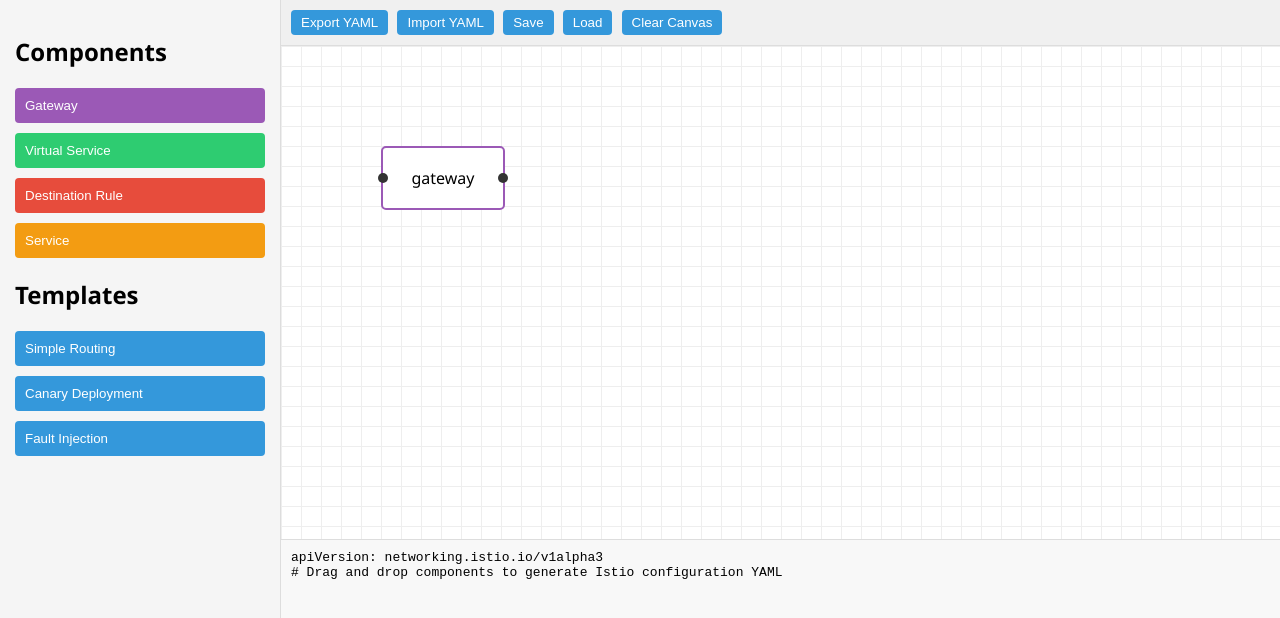
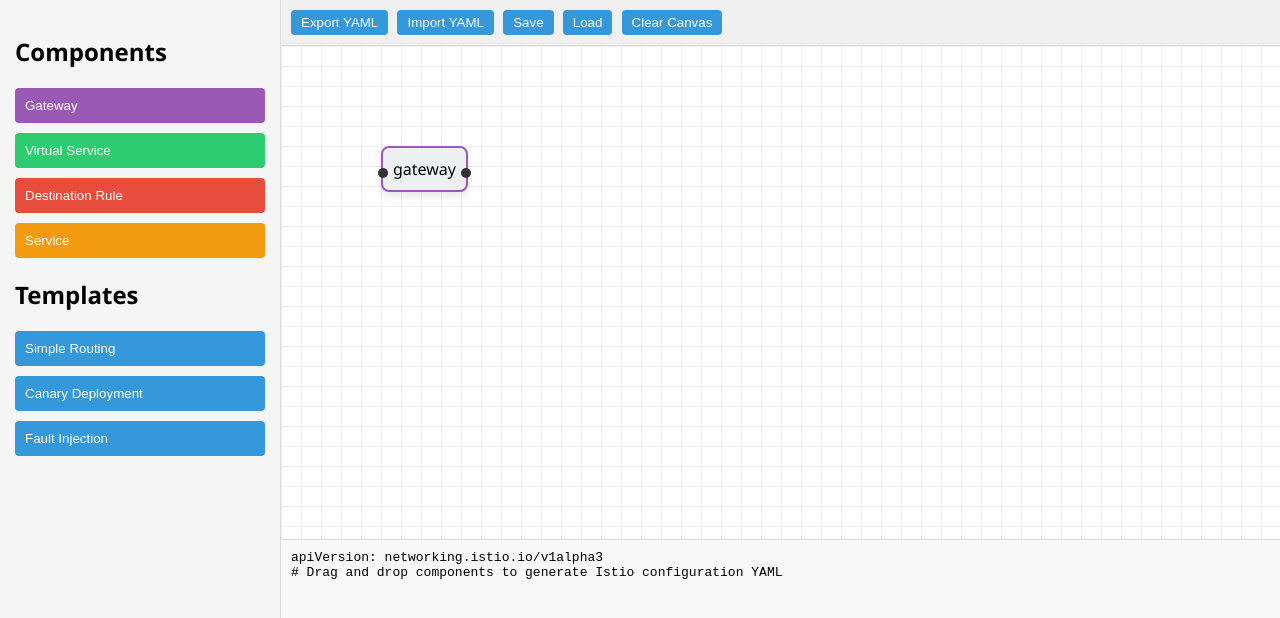
Before and after one commit to hasantayyar/istio-config-builder, a plain HTML site: page index.html in a window 1280 px wide. Both pictures are taken after a click on the button "Gateway". Shown: the top 618 px of the page. Drawn offline with Linux system fonts and the light colour scheme; a script that the page names is missing.

Commit message:
Update index.html

```diff
--- a/index.html
+++ b/index.html
@@ -10,7 +10,11 @@
         .main-container{flex:1;display:flex;flex-direction:column}
         .canvas-container{flex:1;position:relative;background-color:#fff;background-image:linear-gradient(#eee 1px,transparent 1px),linear-gradient(90deg,#eee 1px,transparent 1px);background-size:20px 20px;overflow:auto}
         .yaml-container{height:30%;background-color:#f8f8f8;border-top:1px solid #ddd;padding:10px;overflow:auto}
-        .component{position:absolute;width:120px;height:60px;background-color:#fff;border:2px solid #3498db;border-radius:5px;text-align:center;line-height:60px;cursor:move;user-select:none;z-index:10}
+        .component{position:absolute;padding:10px;border:2px solid #3498db;border-radius:8px;background-color:#ecf0f1;box-shadow:0 4px 8px #0000001a;cursor:move;transition:transform .2s}
+        .component:hover{transform:scale(1.05)}
+        .endpoint{width:10px;height:10px;border-radius:50%;background-color:#3498db;position:absolute}
+        .endpoint.input{top:50%;left:-5px;transform:translateY(-50%)}
+        .endpoint.output{top:50%;right:-5px;transform:translateY(-50%)}
         .component.gateway{border-color:#9b59b6}
         .component.virtualservice{border-color:#2ecc71}
         .component.destinationrule{border-color:#e74c3c}
```
